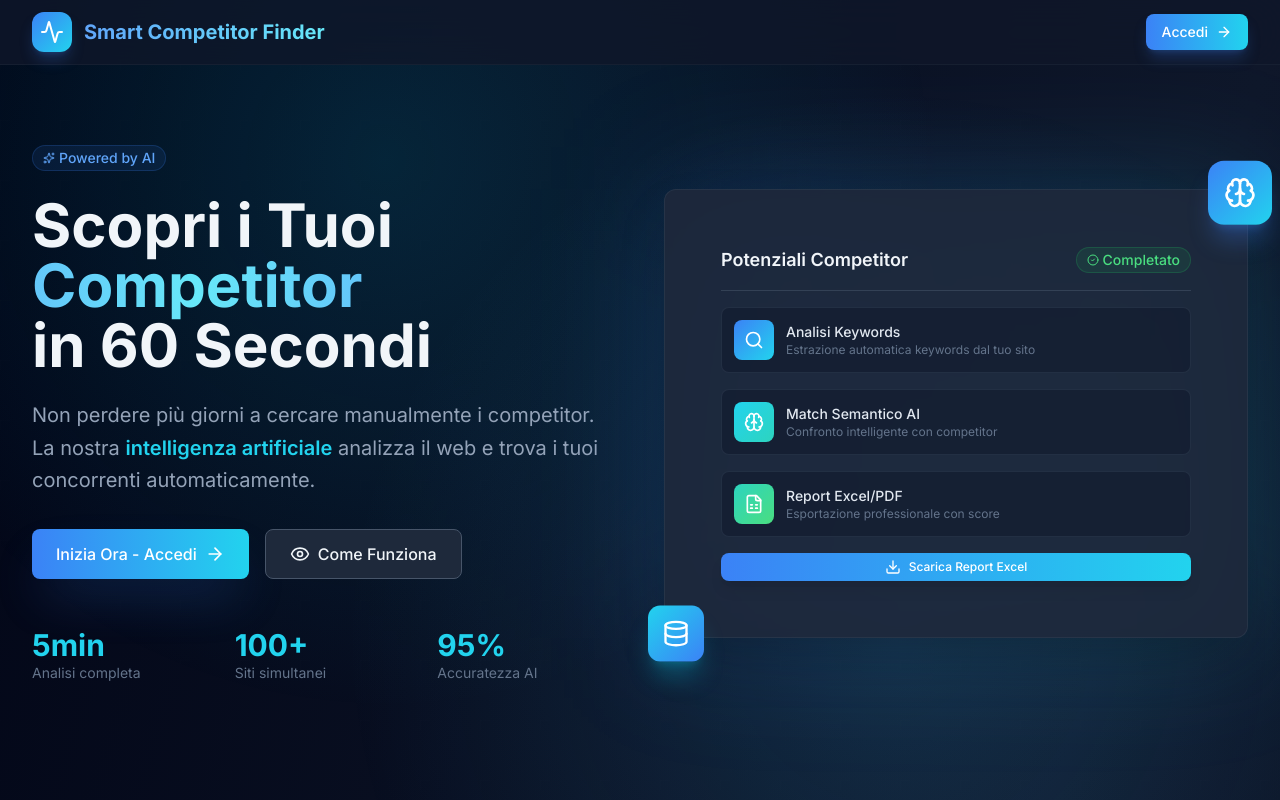
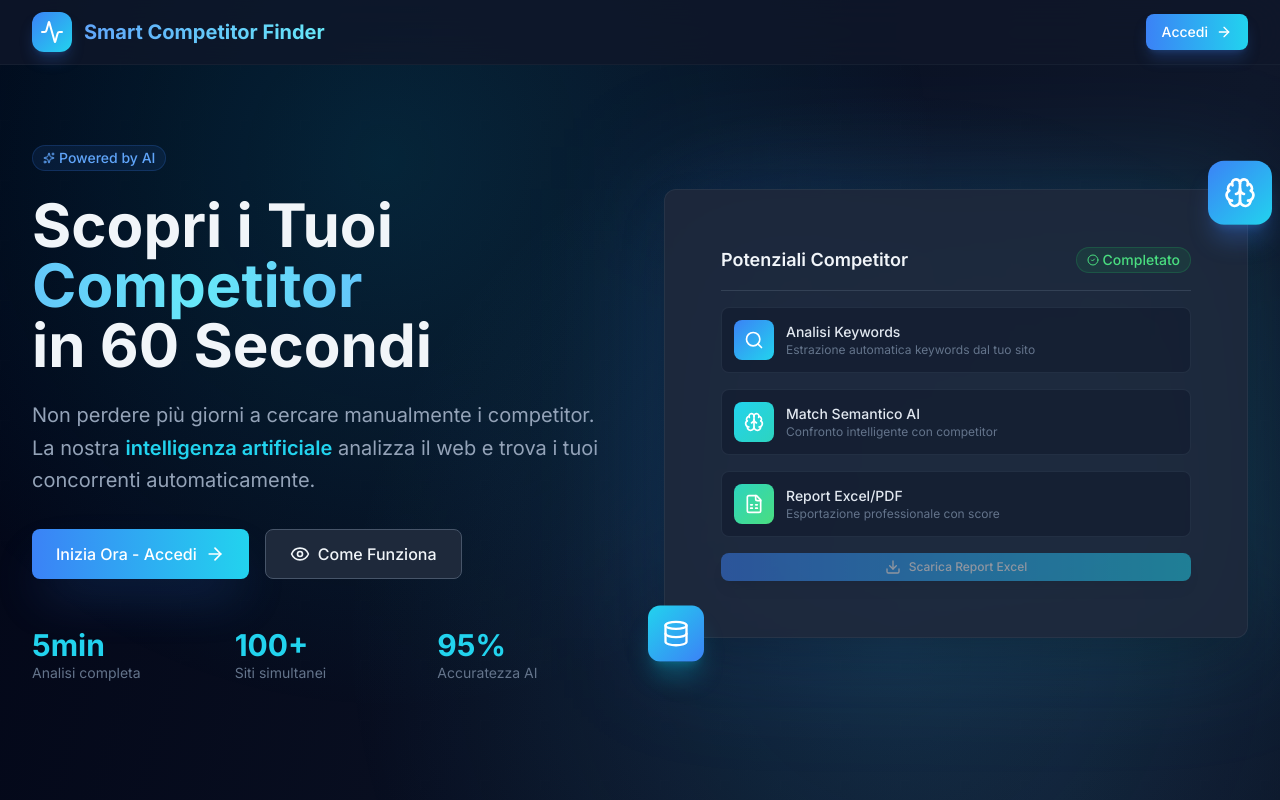
Before and after one commit to yousse-f/smart_competitor_finder, a Next.js app in the folder frontend/: page / in a window 1280 px wide. Shown: the top 800 px of the page. Built offline with nearby package versions, Linux system fonts and the light colour scheme.

Commit message:
fix: Disable Scarica Report Excel button in landing page mockup

```diff
--- a/frontend/src/app/page.tsx
+++ b/frontend/src/app/page.tsx
@@ -199,7 +199,12 @@ export default function LandingPage() {
                         animate={{ opacity: 1 }}
                         transition={{ delay: 1.2 }}
                       >
-                        <Button variant="primary" size="sm" className="w-full">
+                        <Button
+                          variant="primary"
+                          size="sm"
+                          className="w-full opacity-60 cursor-not-allowed"
+                          disabled
+                        >
                           <Download className="w-4 h-4 mr-2" />
                           Scarica Report Excel
                         </Button>
```
